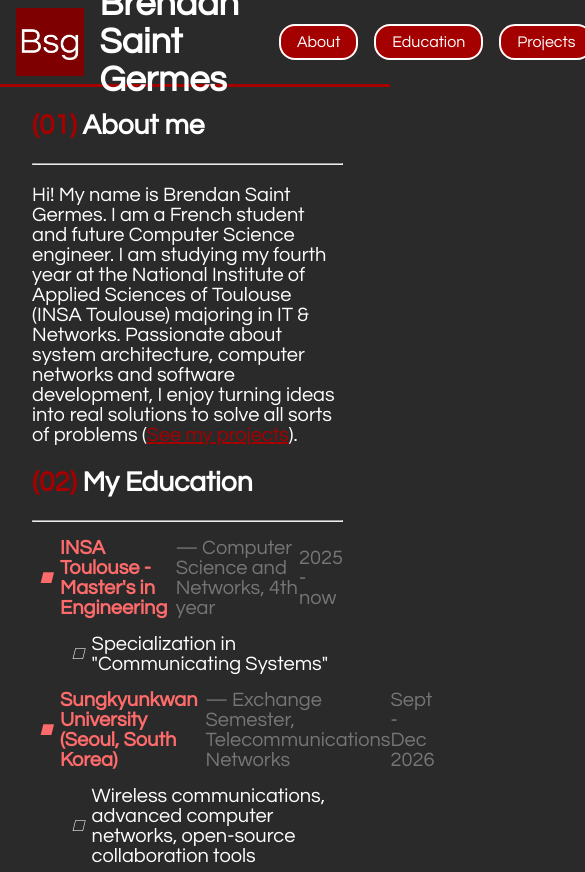
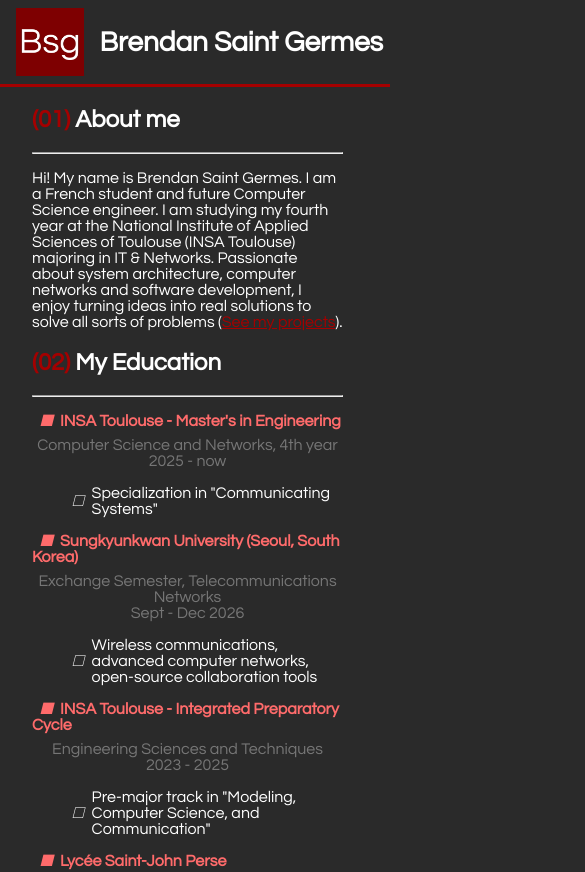
Before and after one commit to BrendanSG/brendansg.github.io, a React (Vite) app: page / in a window 390 px wide. Shown: the top 872 px of the page, 585 px wide, since content can reach past the window. Built offline with nearby package versions, Linux system fonts and the light colour scheme.

Commit message:
Adapt the portfolio for mobile devices

```diff
--- a/src/components/entrylist.tsx
+++ b/src/components/entrylist.tsx
@@ -10,7 +10,7 @@ export function EntryList(props: EntryListProps): React.JSX.Element {
 			{props.entries.map((entry) => (<article className="entry" key={entry.name}>
 				<div className="entry-head">
 					<h3 className="txt-secondary">{entry.name}</h3>
-					{entry.additional && <span>— {entry.additional}</span>}
+					{entry.additional && <span>{entry.additional}</span>}
 					{entry.time && (<span>{entry.time}</span>)}
 				</div>
 				<ul className="entry-details">
--- a/src/index.css
+++ b/src/index.css
@@ -28,10 +28,7 @@ h1 {
 h2 {
 	font-size: 1.75rem;
 }
-h3 {
-	font-size: 1.25rem;
-}
-p {
+h3, p {
 	font-size: 1.25rem;
 }
 a {
@@ -136,11 +133,12 @@ div.entries {
 	/* gap: 1rem; */
 }
 div.entries > article.entry > div.entry-head {
-	display: flex;
-	flex-direction: row;
+	display: grid;
+	grid-template-columns: auto 1fr auto;
+	grid-template-rows: auto;
 	align-items: center;
 }
-div.entries > article.entry > div.entry-head::before {
+div.entries > article.entry > div.entry-head > h3::before {
 	content: '■';
 	color: var(--secondary);
 	font-style: italic;
@@ -149,12 +147,14 @@ div.entries > article.entry > div.entry-head::before {
 div.entries > article.entry > div.entry-head > * {
 	margin: 0;
 }
-div.entries > article.entry > div.entry-head > *:first-child {
-	margin-right: 0.5rem;
+div.entries > article.entry > div.entry-head > span {
+	color: var(--gray);
 }
-div.entries > article.entry > div.entry-head > span {
-	font-size: 1.25rem;
-	color: var(--gray);
+div.entries > article.entry > div.entry-head > span:nth-child(2)::before {
+	content: '—';
+	color: var(--primary);
+	font-weight: bold;
+	margin: 0 0.5rem;
 }
 div.entries > article.entry > div.entry-head > span:nth-child(3) {
 	margin-left: auto;
--- a/src/main.tsx
+++ b/src/main.tsx
@@ -1,6 +1,7 @@
 import { StrictMode } from 'react';
 import { createRoot } from 'react-dom/client';
 import './index.css';
+import './mobile.css';
 import App from './App.tsx';
 
 createRoot(document.body).render(
--- /dev/null
+++ b/src/mobile.css
@@ -0,0 +1,19 @@
+@media screen and (max-width: 768px) {
+    h1 { font-size: 1.75rem; }
+    h2 { font-size: 1.5rem; }
+    h3, p { font-size: 1rem; }
+
+    body > header > div#right { display: none; }
+
+    div.entries > article.entry > div.entry-head { grid-template-columns: 100%; }
+    div.entries > article.entry > div.entry-head > :not(:first-child) { text-align: center; }
+    div.entries > article.entry > div.entry-head > :nth-child(2) { margin-top: 0.5rem; }
+    div.entries > article.entry > div.entry-head > :nth-child(2)::before { content: none !important; }
+    div.entries > article.entry > div.entry-head > :nth-child(3) { margin-left: inherit !important; }
+
+    div.contacts {
+        flex-direction: column;
+        align-items: center;
+    }
+    section#contact p.credits { font-size: 0.75rem; }
+}
```
Also changed, not shown: 1 other file (tests, documents, lock files or other folders).
